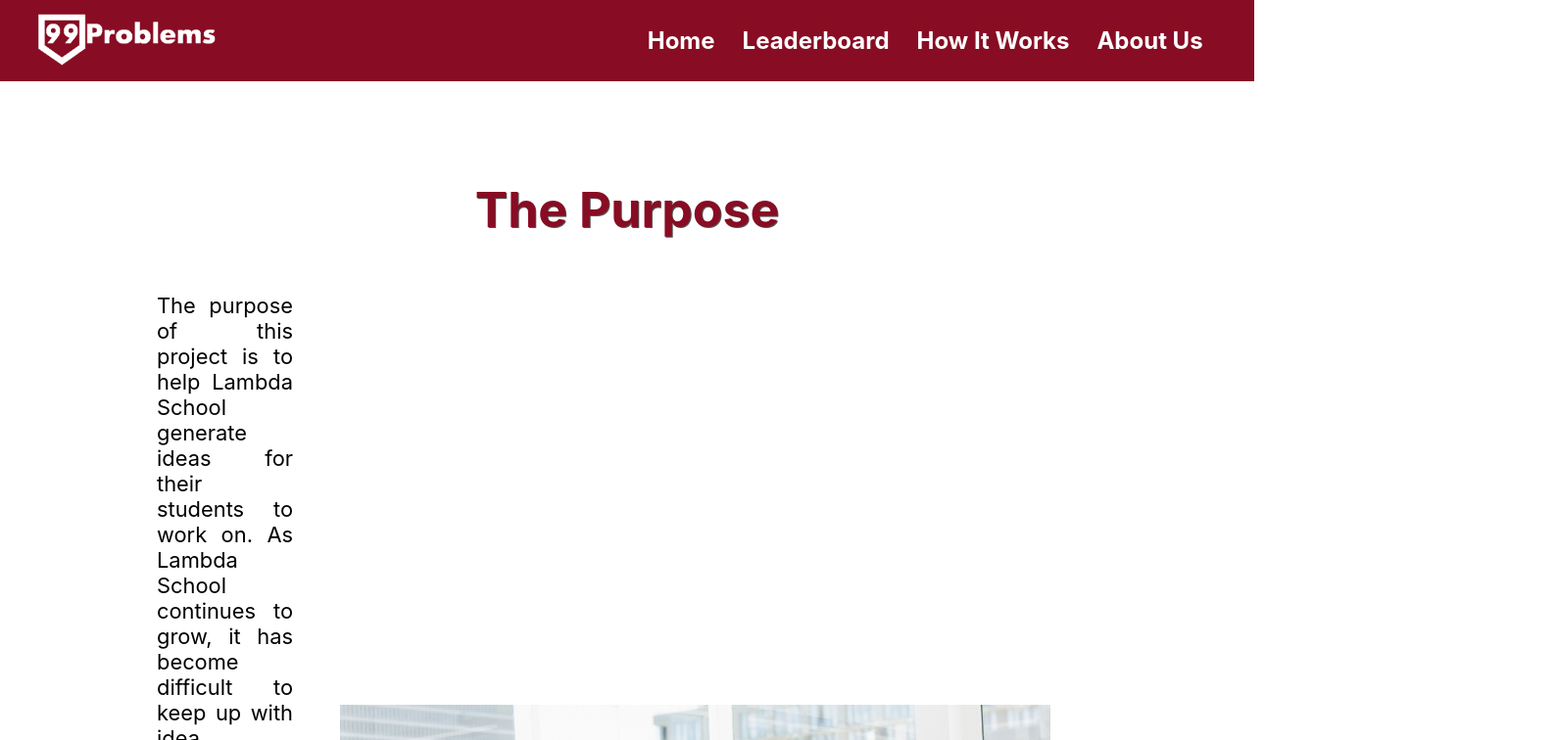
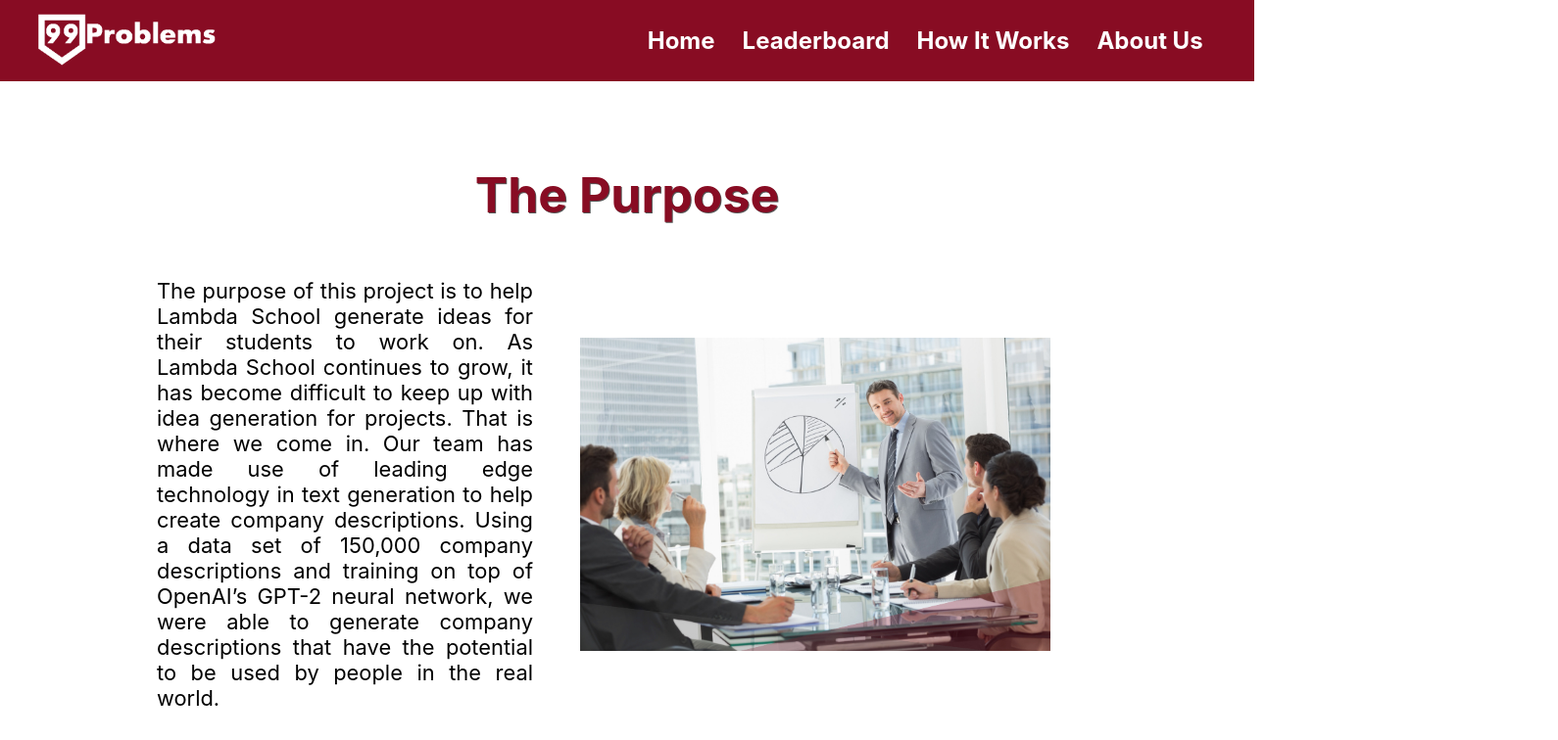
Before and after one commit to labs15-pain-point/frontend, a React (Create React App) app in the folder client/: page /howitworks in a window 1280 px wide. Shown: the top 756 px of the page at 98% size, 1590 px wide, since content can reach past the window. Built offline with nearby package versions, Linux system fonts and the light colour scheme.

Commit message:
fixed styling

```diff
--- a/client/src/components/HowItWorks.js
+++ b/client/src/components/HowItWorks.js
@@ -129,7 +129,7 @@ const TopTitle = styled.h1`
     color: #880c23;
     font-size: 5rem
     text-shadow: 1px 1px #545454;
-    padding-top: 50px;
+    padding-top: 35px;
 `
 const TopLevelContainer = styled.div`
     font-size: 50px;
@@ -155,8 +155,7 @@ const CodeContainer = styled.div`
 `
 
 const StyledImage = styled.img`
-    width: 200%;
-    height: 200%;
+    width: 50%;
     margin-left: 5%;
     margin-right: 5%
     @media only screen and (max-width: 1250px) {
--- a/client/src/components/SmallExplanation.js
+++ b/client/src/components/SmallExplanation.js
@@ -79,7 +79,7 @@ const OuterPara = styled.p`
     font-size: 3.5rem;
 `
 const StyledImage = styled.img`
-    width: 100%;
+    width: 50%;
     height: 100%;
     @media(max-width: 1000px) {
         width: 75%;
```
